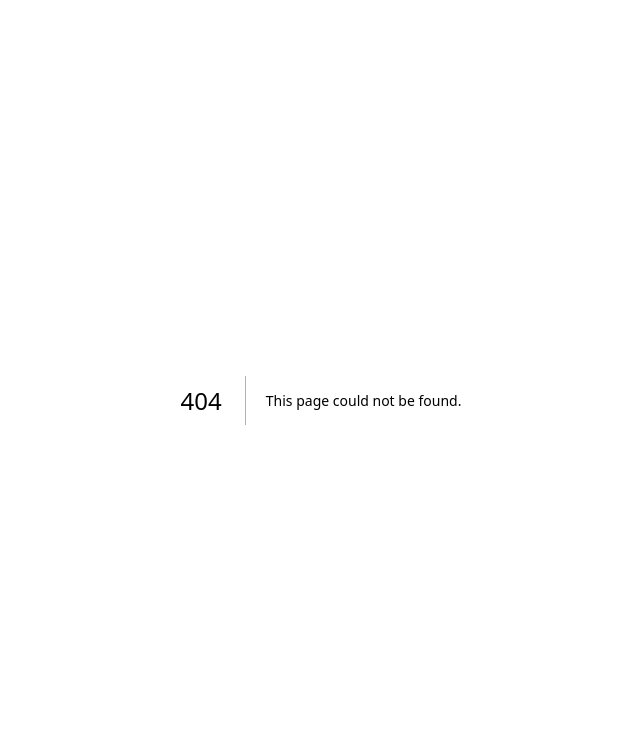
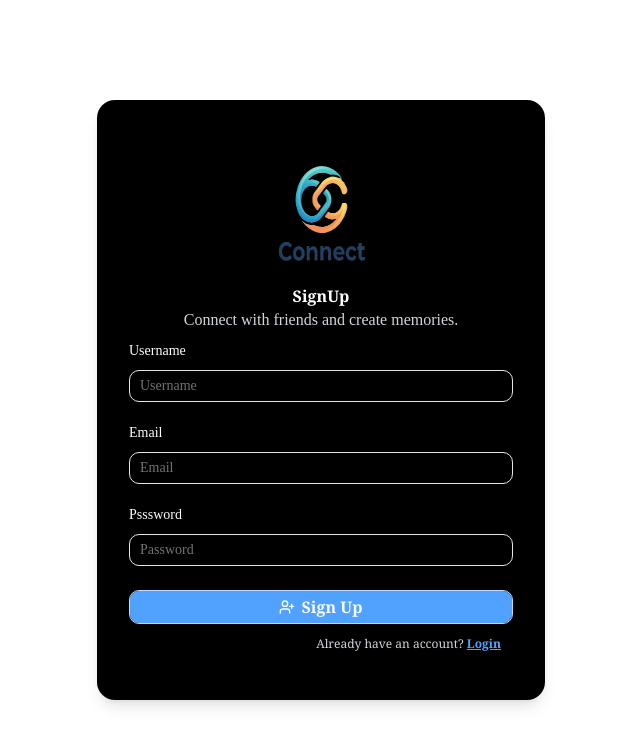
Before and after one commit to ArafatAli-07/Connect, a Next.js app in the folder frontend/: page /signup in a window 1280 px wide. Before the commit this address had no page. Shown: the top 746 px of the page, without its empty margins (319-959 px from the left). Built offline with nearby package versions, Linux system fonts and the light colour scheme.

Commit message:
feat: add signup form UI

```diff
--- /dev/null
+++ b/frontend/src/app/signup/page.jsx
@@ -0,0 +1,53 @@
+'use client';
+import { Button } from '@/components/ui/button';
+import { Input } from '@/components/ui/input';
+import { Label } from '@/components/ui/label';
+import { UserPlus } from 'lucide-react';
+import Image from 'next/image';
+import React from 'react'
+
+const Signup = () => {
+  return (
+    <div className='flex items-center w-screen h-screen justify-center'>
+      <form action="" className='shadow-lg flex flex-col p-8 rounded-2xl bg-black text-white min-h-[75vh] min-w-[35vw]'>
+        <div className='my-3 w-full'>
+          <Image className='w-50 h-35 mx-auto' src="/logo.png" alt="Logo"  width={100} height={100}/>
+          <h1 className='text-center font-bold font-serif'>SignUp</h1>
+          <p className='text-center text-gray-300'>Connect with friends and create memories.</p>
+        </div>
+        <div className='flex flex-col gap-3'>
+          <Label>Username</Label>
+          <Input
+          type='text'
+          name='username'
+          placeholder='Username'
+          className=''
+          />
+
+          <Label className="mt-3">Email</Label>
+          <Input
+          type='text'
+          name='email'
+          placeholder='Email'
+          className=''
+          />
+
+          <Label className="mt-3">Psssword</Label>
+          <Input
+          type='text'
+          name='password'
+          placeholder='Password'
+          className=''
+          />
+          <Button className='bg-blue-400  border-blue-200 hover:border-2 p-4 font-bold font-serif text-md mt-3'><UserPlus size={18} />Sign Up</Button>
+
+          <span className="text-right text-xs text-gray-300 font-serif">
+               {"Already have an account?"} <a href="/login" className="underline text-blue-400 mt-4 mr-3 font-bold font-serif">Login</a>
+               </span>
+        </div>
+      </form>
+    </div>
+  )
+}
+
+export default Signup
--- /dev/null
+++ b/frontend/src/components/ui/input.jsx
@@ -0,0 +1,22 @@
+import * as React from "react"
+import { Input as InputPrimitive } from "@base-ui/react/input"
+import { cn } from "cn"
+
+function Input({
+  className,
+  type,
+  ...props
+}) {
+  return (
+    <InputPrimitive
+      type={type}
+      data-slot="input"
+      className={cn(
+        "h-8 w-full min-w-0 rounded-lg border border-input bg-transparent px-2.5 py-1 text-base transition-colors outline-none file:inline-flex file:h-6 file:border-0 file:bg-transparent file:text-sm file:font-medium file:text-foreground placeholder:text-muted-foreground focus-visible:border-ring focus-visible:ring-3 focus-visible:ring-ring/50 disabled:pointer-events-none disabled:cursor-not-allowed disabled:bg-input/50 disabled:opacity-50 aria-invalid:border-destructive aria-invalid:ring-3 aria-invalid:ring-destructive/20 md:text-sm dark:bg-input/30 dark:disabled:bg-input/80 dark:aria-invalid:border-destructive/50 dark:aria-invalid:ring-destructive/40",
+        className
+      )}
+      {...props} />
+  );
+}
+
+export { Input }
--- /dev/null
+++ b/frontend/src/components/ui/label.jsx
@@ -0,0 +1,21 @@
+"use client"
+
+import * as React from "react"
+import { cn } from "cn"
+
+function Label({
+  className,
+  ...props
+}) {
+  return (
+    <label
+      data-slot="label"
+      className={cn(
+        "flex items-center gap-2 text-sm leading-none font-medium select-none group-data-[disabled=true]:pointer-events-none group-data-[disabled=true]:opacity-50 peer-disabled:cursor-not-allowed peer-disabled:opacity-50",
+        className
+      )}
+      {...props} />
+  );
+}
+
+export { Label }
```
